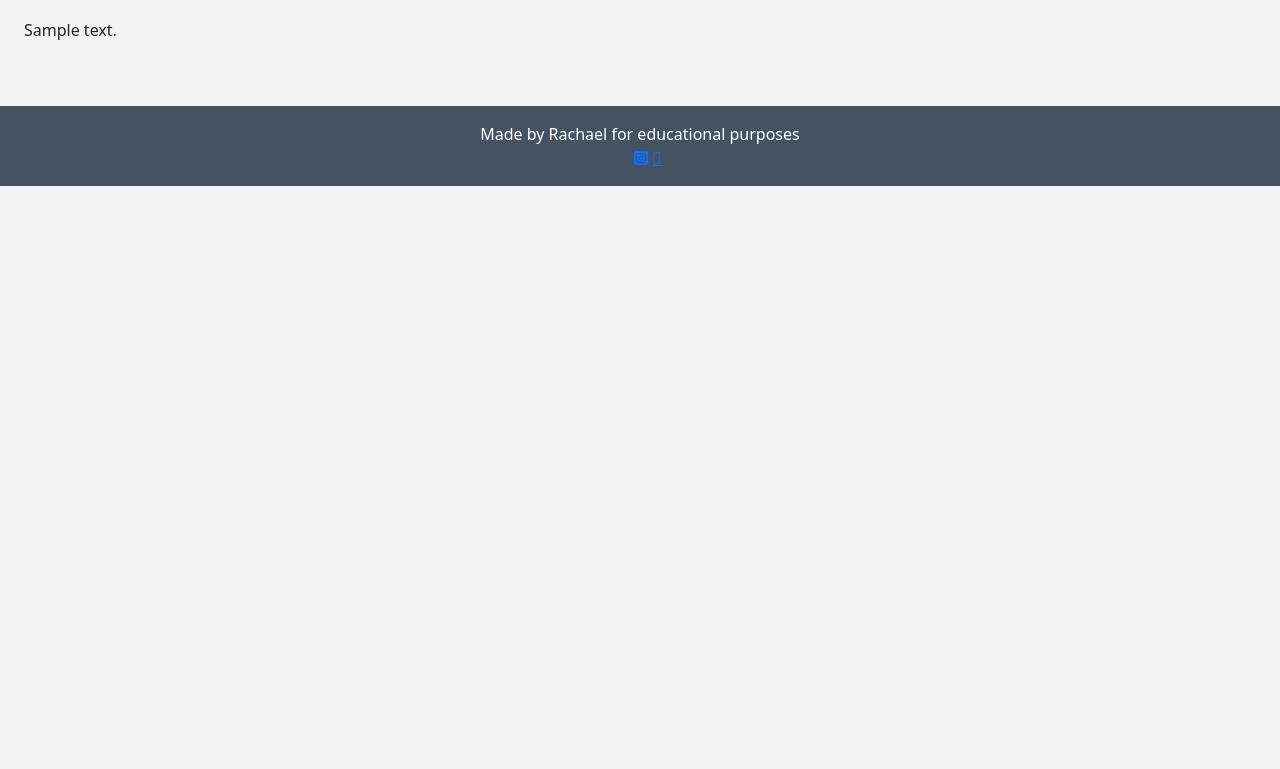
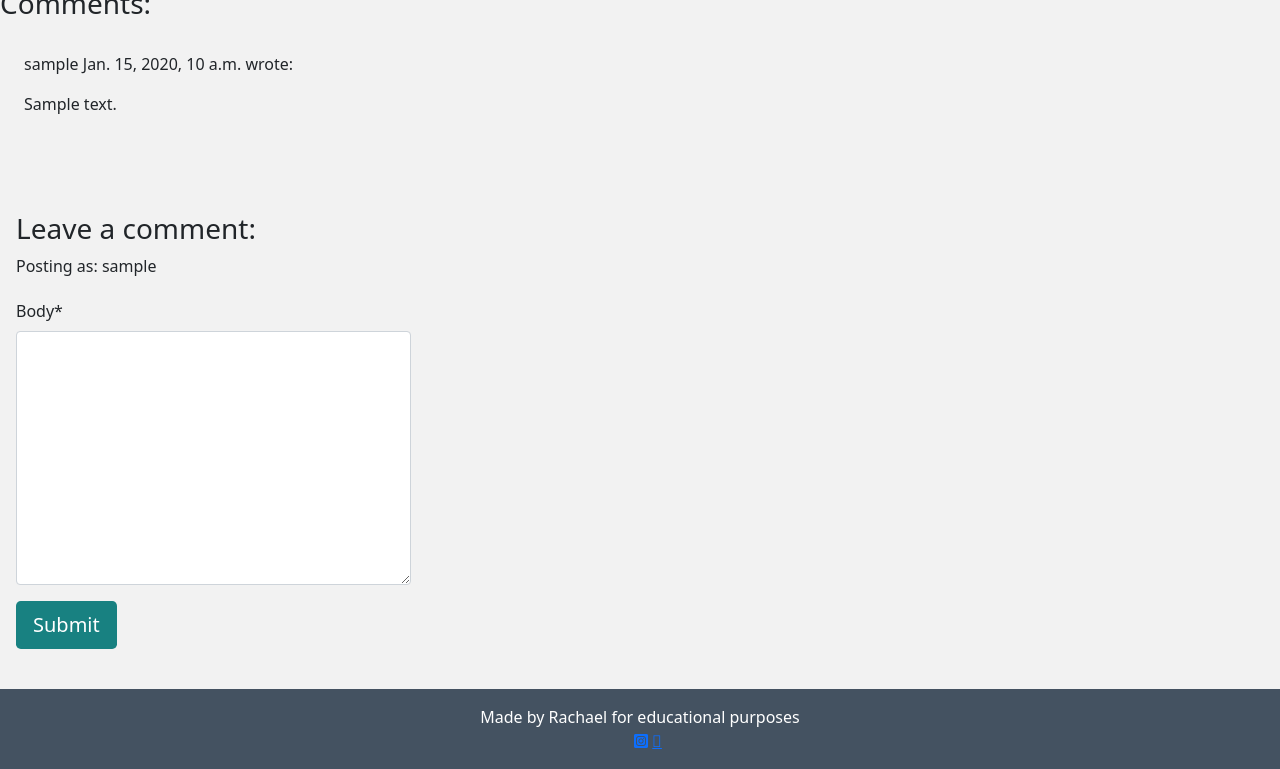
Before and after one commit to RachaelBull/retreat-right, a Django app: a page that uses templates/base.html in a window 1280 px wide. Shown: the part 671-1440 px from the top of the page. Before the commit the page ends 857 px from the top, so only its background shows below. Run offline with Django 4.2, Linux system fonts and the light colour scheme; a user stored in the database is signed in; tables that the repository leaves empty hold one stand-in row (values such as "Sample post"); one stand-in notice (Sample message) is shown; some libraries are stand-ins or nearby versions.

Commit message:
Add confirmation message of submitted comment to the user

```diff
--- /dev/null
+++ b/blog/forms.py
@@ -0,0 +1,8 @@
+from .models import Comment
+from django import forms
+
+
+class CommentForm(forms.ModelForm):
+    class Meta:
+        model = Comment
+        fields = ('body',)
--- a/blog/templates/blog/post_detail.html
+++ b/blog/templates/blog/post_detail.html
@@ -1,5 +1,6 @@
 {% extends 'base.html' %} {% block content %}
 {% load static %}
+{% load crispy_forms_tags %}
 
 <div class="masthead">
     <div class="container">
@@ -73,5 +74,23 @@
       </div>
     </div>
   </div>
+  <!-- Creating New Comments -->
+  <div class="col-md-4 card mb-4 mt-3">
+    <div class="card-body">
+      {% if user.is_authenticated %}
+      <h3>Leave a comment:</h3>
+      <p>Posting as: {{ user.username }}</p>
+      <form id="commentForm" method="post"
+        style="margin-top: 1.3em;">
+        {{ comment_form | crispy }}
+        {% csrf_token %}
+        <button id="submitButton" type="submit"
+          class="btn btn-signup btn-lg">Submit</button>
+      </form>
+      {% else %}
+      <p>Log in to leave a comment</p>
+      {% endif %}
+    </div>
+  </div>
 
 {% endblock content %}
--- a/blog/views.py
+++ b/blog/views.py
@@ -1,6 +1,8 @@
 from django.shortcuts import render, get_object_or_404
 from django.views import generic
+from django.contrib import messages
 from .models import Post
+from .forms import CommentForm
 
 # Create your views here.
 
@@ -27,6 +29,19 @@
     post = get_object_or_404(queryset, slug=slug)
     comments = post.comments.all().order_by("-created_on")
     comment_count = post.comments.filter(approved=True).count()
+    if request.method == "POST":
+        comment_form = CommentForm(data=request.POST)
+        if comment_form.is_valid():
+            comment = comment_form.save(commit=False)
+            comment.author = request.user
+            comment.post = post
+            comment.save()
+            messages.add_message(
+                request, messages.SUCCESS,
+                'Comment submitted and awaiting approval'
+    )
+
+    comment_form = CommentForm()
 
     return render(
     request,
@@ -35,5 +50,6 @@
         "post": post,
         "comments": comments,
         "comment_count": comment_count,
+        "comment_form": comment_form,
     },
 )
--- a/requirements.txt
+++ b/requirements.txt
@@ -1,7 +1,9 @@
 asgiref==3.8.1
+crispy-bootstrap5==0.7
 dj-database-url==0.5.0
 Django==4.2.11
 django-allauth==0.57.2
+django-crispy-forms==2.1
 django-summernote==0.8.20.0
 gunicorn==20.1.0
 oauthlib==3.2.2
--- a/retreatright/settings.py
+++ b/retreatright/settings.py
@@ -45,6 +45,8 @@
     'allauth',
     'allauth.account',
     'allauth.socialaccount',
+    'crispy_forms',
+    'crispy_bootstrap5',
     'django_summernote',
     'blog',
     'about',
@@ -53,6 +55,9 @@
 SITE_ID = 1
 LOGIN_REDIRECT_URL = '/'
 LOGOUT_REDIRECT_URL = '/'
+
+CRISPY_ALLOWED_TEMPLATE_PACKS = "bootstrap5"
+CRISPY_TEMPLATE_PACK = "bootstrap5"
 
 MIDDLEWARE = [
     'django.middleware.security.SecurityMiddleware',
--- a/templates/base.html
+++ b/templates/base.html
@@ -73,6 +73,19 @@
             </div>
         </div>
     </nav>
+    <!-- displaying Django messages -->
+    <div class="container">
+        <div class="row">
+            <div class="col-md-8 offset-md-2">
+            {% for message in messages %}
+            <div class="alert {{ message.tags }} alert-dismissible fade show" id="msg" role="alert">
+            {{ message | safe }}
+          <button type="button" class="btn-close" data-bs-dismiss="alert" aria-label="Close"></button>
+             </div>
+           {% endfor %}
+            </div>
+        </div>
+    </div>
 
     <main class="flex-shrink-0 main-bg">
 
```
